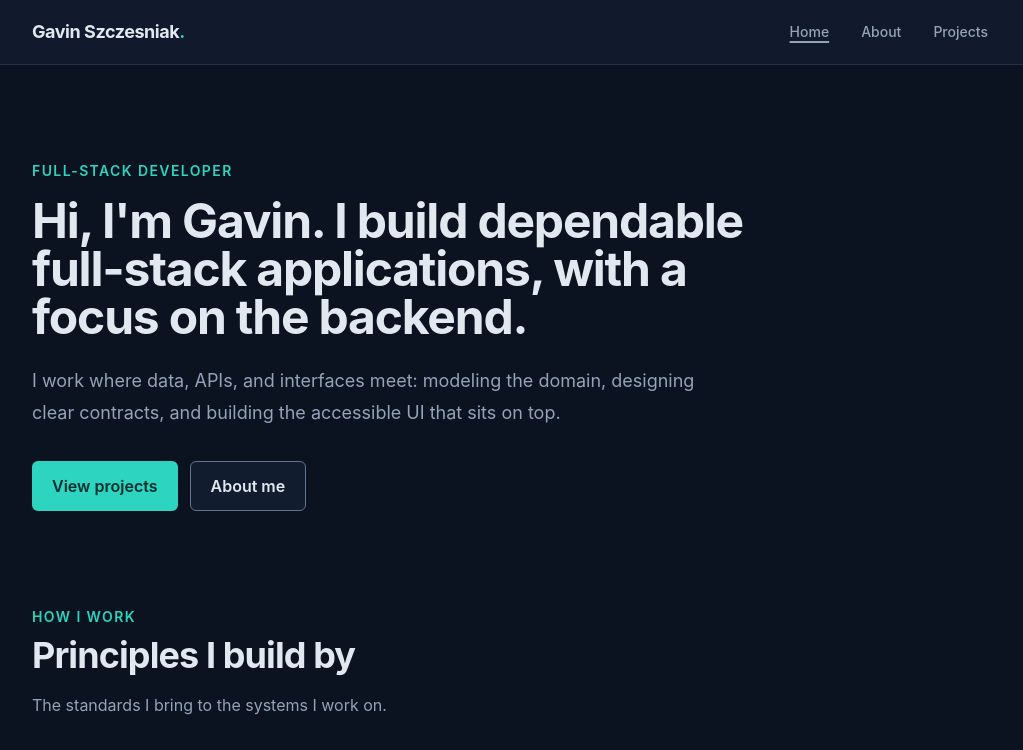
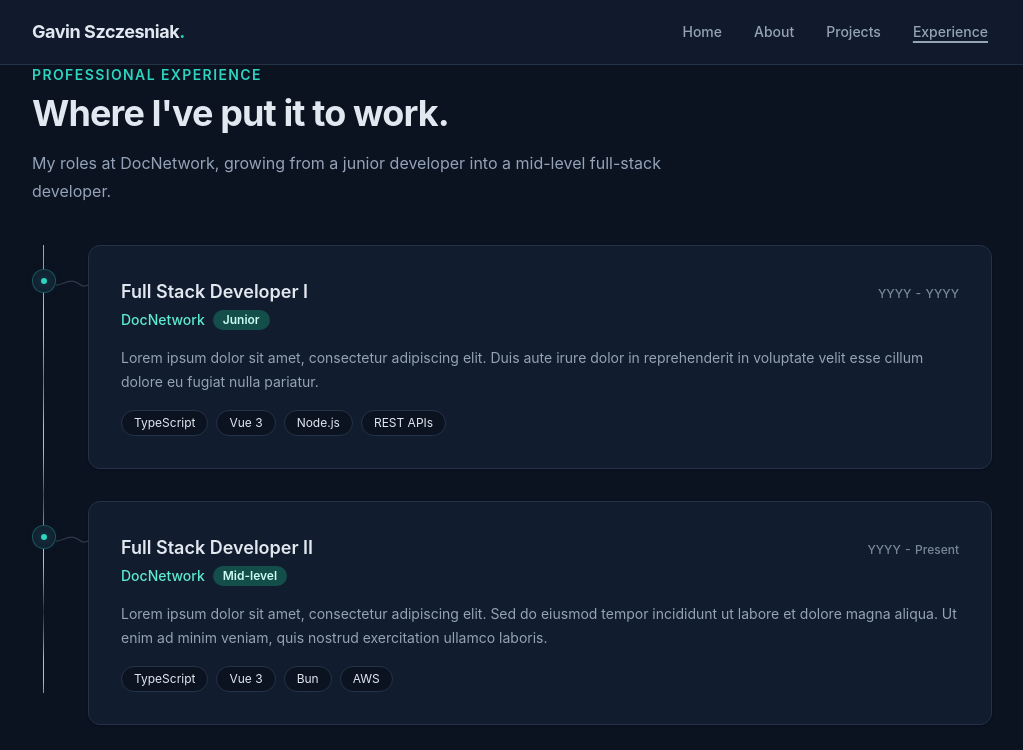
Before and after one commit to Battlertrunks/Portfolio-v2, a Vue app: page /experience in a window 1280 px wide. Before the commit this address led to /. Shown: the top 750 px of the page, without its empty margins (128-1151 px from the left). Built offline with nearby package versions, Linux system fonts and the light colour scheme.

Commit message:
Add Experience page with animated nodal chains

```diff
--- a/src/components/AppHeader.vue
+++ b/src/components/AppHeader.vue
@@ -9,6 +9,7 @@ const navItems: readonly NavItem[] = [
   { label: 'Home', to: '/' },
   { label: 'About', to: '/about' },
   { label: 'Projects', to: '/projects' },
+  { label: 'Experience', to: '/experience' },
 ]
 
 const route = useRoute()
--- /dev/null
+++ b/src/components/NodalChain.vue
@@ -0,0 +1,105 @@
+<script setup lang="ts">
+import BaseCard from '@/components/BaseCard.vue'
+
+interface ChainEntry {
+  readonly id: string
+  readonly title: string
+  readonly subtitle?: string
+  readonly period?: string
+  readonly level?: string
+  readonly body: string
+  readonly tags?: readonly string[]
+}
+
+interface Props {
+  entries: readonly ChainEntry[]
+  label: string
+}
+
+defineProps<Props>()
+</script>
+
+<template>
+  <ol class="relative space-y-8" :aria-label="label">
+    <span
+      aria-hidden="true"
+      class="absolute inset-y-0 left-[11px] w-px origin-top animate-spine-grow bg-gradient-to-b from-accent via-accent/45 to-transparent"
+    />
+    <span
+      aria-hidden="true"
+      class="pointer-events-none absolute inset-y-0 left-[11px] w-px animate-spine-flow bg-[linear-gradient(to_bottom,transparent,var(--color-accent-strong)_42%,var(--color-accent-strong)_58%,transparent)] [background-size:100%_26%]"
+    />
+
+    <li
+      v-for="(entry, entryIndex) in entries"
+      :key="entry.id"
+      class="group/node relative pl-12 sm:pl-14"
+    >
+      <span
+        aria-hidden="true"
+        class="absolute top-6 left-0 z-10 flex h-6 w-6 animate-node-pop items-center justify-center rounded-full border border-accent/30 bg-surface transition-colors group-hover/node:border-accent/60"
+        :style="{ animationDelay: `${entryIndex * 160}ms` }"
+      >
+        <span
+          class="h-1.5 w-1.5 animate-node-glow rounded-full bg-accent"
+          :style="{ animationDelay: `${entryIndex * 160 + 500}ms` }"
+        />
+      </span>
+      <svg
+        aria-hidden="true"
+        focusable="false"
+        class="absolute top-8 left-6 h-4 w-6 animate-branch-draw text-control/40 transition-colors group-hover/node:text-accent sm:w-8"
+        viewBox="0 0 32 16"
+        fill="none"
+        :style="{ animationDelay: `${entryIndex * 160 + 160}ms` }"
+      >
+        <path
+          class="[stroke-dasharray:1]"
+          d="M0 8C8 8 8 4 16 4S24 12 32 8"
+          stroke="currentColor"
+          stroke-width="1.25"
+          stroke-linecap="round"
+          pathLength="1"
+        />
+      </svg>
+
+      <BaseCard
+        as="article"
+        padding="lg"
+        class="animate-node-rise transition-[border-color,box-shadow,transform] duration-300 hover:-translate-y-0.5 hover:border-accent/40 hover:shadow-[0_10px_30px_-14px_var(--color-accent)]"
+        :style="{ animationDelay: `${entryIndex * 160 + 80}ms` }"
+      >
+        <div class="flex flex-wrap items-baseline justify-between gap-x-4 gap-y-1">
+          <h3 class="text-lg font-semibold text-ink">{{ entry.title }}</h3>
+          <span v-if="entry.period" class="text-xs font-medium text-muted/80 tabular-nums">
+            {{ entry.period }}
+          </span>
+        </div>
+
+        <div v-if="entry.subtitle || entry.level" class="mt-1 flex flex-wrap items-center gap-2">
+          <p v-if="entry.subtitle" class="text-sm font-medium text-accent-strong">
+            {{ entry.subtitle }}
+          </p>
+          <span
+            v-if="entry.level"
+            class="rounded-full bg-accent-soft px-2.5 py-0.5 text-xs font-semibold text-accent-soft-ink"
+          >
+            {{ entry.level }}
+          </span>
+        </div>
+
+        <p class="mt-4 text-sm leading-6 text-muted">{{ entry.body }}</p>
+
+        <ul v-if="entry.tags?.length" class="mt-4 flex flex-wrap gap-2">
+          <li
+            v-for="tag in entry.tags"
+            :key="tag"
+            class="rounded-full border border-line bg-canvas px-3 py-1 text-xs text-ink"
+          >
+            {{ tag }}
+          </li>
+        </ul>
+      </BaseCard>
+    </li>
+  </ol>
+</template>
--- /dev/null
+++ b/src/features/experience/ExperienceView.vue
@@ -0,0 +1,32 @@
+<script setup lang="ts">
+import NodalChain from '@/components/NodalChain.vue'
+import PageContainer from '@/components/PageContainer.vue'
+import SectionHeading from '@/components/SectionHeading.vue'
+import { educationNodes, experienceNodes } from '@/features/experience/experience.data'
+</script>
+
+<template>
+  <PageContainer>
+    <section class="pb-16 sm:pb-24" aria-labelledby="employment-title">
+      <SectionHeading
+        heading-id="employment-title"
+        eyebrow="Professional experience"
+        title="Where I've put it to work."
+        description="My roles at DocNetwork, growing from a junior developer into a mid-level full-stack developer."
+      />
+
+      <NodalChain label="Roles held at DocNetwork" :entries="experienceNodes" class="mt-10" />
+    </section>
+
+    <section class="pb-16 sm:pb-24" aria-labelledby="education-title">
+      <SectionHeading
+        heading-id="education-title"
+        eyebrow="Schooling"
+        title="Where I learned the fundamentals."
+        description="The path of study that led into professional work."
+      />
+
+      <NodalChain label="Education path" :entries="educationNodes" class="mt-10" />
+    </section>
+  </PageContainer>
+</template>
--- /dev/null
+++ b/src/features/experience/experience.data.ts
@@ -0,0 +1,49 @@
+export interface ExperienceNode {
+  readonly id: string
+  readonly title: string
+  readonly subtitle?: string
+  readonly period?: string
+  readonly level?: string
+  readonly body: string
+  readonly tags?: readonly string[]
+}
+
+// TODO: Replace the schooling placeholders with real institutions, programs, and dates.
+export const educationNodes: readonly ExperienceNode[] = [
+  {
+    id: 'school-placeholder-one',
+    title: 'Placeholder School One',
+    subtitle: 'Area of study (placeholder)',
+    period: 'YYYY - YYYY',
+    body: 'Lorem ipsum dolor sit amet, consectetur adipiscing elit. Sed do eiusmod tempor incididunt ut labore et dolore magna aliqua.',
+  },
+  {
+    id: 'school-placeholder-two',
+    title: 'Placeholder School Two',
+    subtitle: 'Area of study (placeholder)',
+    period: 'YYYY - YYYY',
+    body: 'Ut enim ad minim veniam, quis nostrud exercitation ullamco laboris nisi ut aliquip ex ea commodo consequat.',
+  },
+] as const
+
+// TODO: Replace the lorem ipsum bodies and placeholder dates with real accomplishments.
+export const experienceNodes: readonly ExperienceNode[] = [
+  {
+    id: 'docnetwork-full-stack-dev-i',
+    title: 'Full Stack Developer I',
+    subtitle: 'DocNetwork',
+    period: 'YYYY - YYYY',
+    level: 'Junior',
+    body: 'Lorem ipsum dolor sit amet, consectetur adipiscing elit. Duis aute irure dolor in reprehenderit in voluptate velit esse cillum dolore eu fugiat nulla pariatur.',
+    tags: ['TypeScript', 'Vue 3', 'Node.js', 'REST APIs'],
+  },
+  {
+    id: 'docnetwork-full-stack-dev-ii',
+    title: 'Full Stack Developer II',
+    subtitle: 'DocNetwork',
+    period: 'YYYY - Present',
+    level: 'Mid-level',
+    body: 'Lorem ipsum dolor sit amet, consectetur adipiscing elit. Sed do eiusmod tempor incididunt ut labore et dolore magna aliqua. Ut enim ad minim veniam, quis nostrud exercitation ullamco laboris.',
+    tags: ['TypeScript', 'Vue 3', 'Bun', 'AWS'],
+  },
+] as const
--- a/src/routes/index.ts
+++ b/src/routes/index.ts
@@ -18,6 +18,12 @@ const routes: RouteRecordRaw[] = [
     name: 'projects',
     component: () => import('@/features/projects/ProjectsView.vue'),
     meta: { title: 'Projects' },
+  },
+  {
+    path: '/experience',
+    name: 'experience',
+    component: () => import('@/features/experience/ExperienceView.vue'),
+    meta: { title: 'Experience' },
   },
   {
     path: '/:pathMatch(.*)*',
--- a/src/style.css
+++ b/src/style.css
@@ -12,6 +12,72 @@
   --color-accent-soft: #134e4a;
   --color-accent-soft-ink: #ccfbf1;
   --color-on-accent: #042f2e;
+
+  --animate-spine-grow: spine-grow 1.1s ease-out backwards;
+  --animate-spine-flow: spine-flow 5s linear infinite;
+  --animate-node-pop: node-pop 0.45s cubic-bezier(0.22, 1.2, 0.36, 1) backwards;
+  --animate-node-rise: node-rise 0.6s ease-out backwards;
+  --animate-node-glow: node-glow 3.2s ease-in-out infinite;
+  --animate-branch-draw: branch-draw 0.7s ease-out backwards;
+
+  @keyframes spine-grow {
+    from {
+      transform: scaleY(0);
+    }
+    to {
+      transform: scaleY(1);
+    }
+  }
+
+  @keyframes spine-flow {
+    from {
+      background-position: 50% -30%;
+    }
+    to {
+      background-position: 50% 130%;
+    }
+  }
+
+  @keyframes node-pop {
+    from {
+      opacity: 0;
+      transform: scale(0.4);
+    }
+    to {
+      opacity: 1;
+      transform: scale(1);
+    }
+  }
+
+  @keyframes node-rise {
+    from {
+      opacity: 0;
+      transform: translateY(14px);
+    }
+    to {
+      opacity: 1;
+      transform: translateY(0);
+    }
+  }
+
+  @keyframes node-glow {
+    0%,
+    100% {
+      box-shadow: 0 0 6px color-mix(in oklab, var(--color-accent) 55%, transparent);
+    }
+    50% {
+      box-shadow: 0 0 14px color-mix(in oklab, var(--color-accent) 85%, transparent);
+    }
+  }
+
+  @keyframes branch-draw {
+    from {
+      stroke-dashoffset: 1;
+    }
+    to {
+      stroke-dashoffset: 0;
+    }
+  }
 }
 
 @layer base {
```
